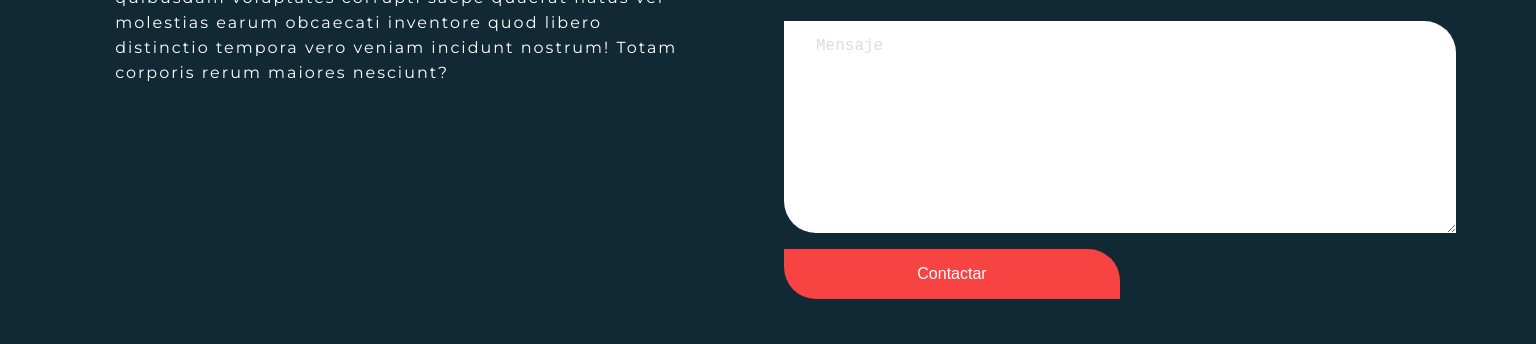
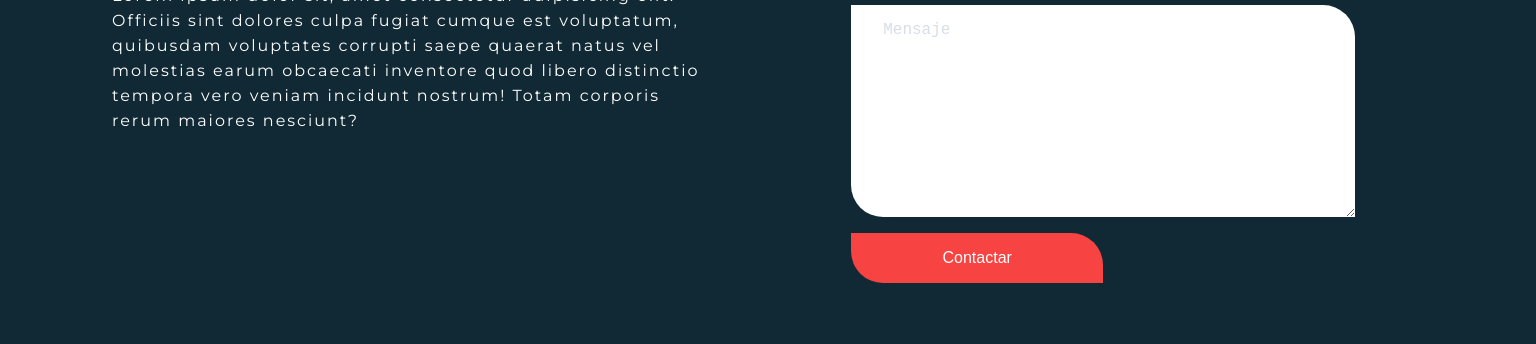
Before and after one commit to Wilber65218/PrimerParcial, a plain HTML site: page index.html in a window 1536 px wide. Shown: the part 1512-1856 px from the top of the page. Drawn offline with Linux system fonts and the light colour scheme.

Commit message:
PrimerParcial

```diff
--- a/css/main.css
+++ b/css/main.css
@@ -331,6 +331,7 @@ footer .social-links {
     /*separando isotipo del nav y dejando un espacio de por medio*/
     .header{
         width: 100%;
+        margin: 0 20px;
         justify-content: space-between
     }
     /*separando un poco los logos para un mayor orden*/
@@ -365,8 +366,7 @@ footer .social-links {
     display: flex;
     min-height: 300px;
     max-width: 350px;
-    margin: 2rem 30px 2rem 0;
-    margin-left: 26px;
+    margin: 2rem 30px 2rem 26px;
     justify-content: center;
     flex-flow: column nowrap
 }
@@ -385,7 +385,7 @@ footer .social-links {
     /*cambiando tamanio de parrafo bajo imagen dentro del div bio info*/
     .bio-info p{
         height: 60%;
-        margin: -1em 1.2em ;
+        margin: -1em -1.5em -1em 1em;
         font-size: 1em
     }
     /*acomodando mejor la imagen del div */
@@ -396,7 +396,11 @@ footer .social-links {
     /*cambianado tamanio del div contact*/
     .contact{
         width: 80%;
-        margin: 1em 1.2em ;
+        margin: 2em 0em 0em 4em ;
+    }
+    .contact-form{
+        width: 85%;
+        height: 90%;
     }
     /*cambiando el tamaño del input */
     .contact-form input[type=submit]{
@@ -428,11 +432,10 @@ footer .social-links {
 
    .header{
        width: 100%;
+       margin:0 4rem;
        justify-content: space-between
    }
-   .header {
-       margin:0 18px
-   }
+
    /*haciendo flexible el contenedor para failitar el acomodamiento de los elementos*/
    .big-hero>.container{
        margin: none;
@@ -457,7 +460,7 @@ footer .social-links {
    /*haciendo flexible  el about para poder mover los div*/
    .about{
        display: flex;
-       margin-top: 2em;
+       margin-top: 2em ;
        justify-content: center;
    }
    /*centrando el h2 para no mezclarlo con los div*/
@@ -469,13 +472,23 @@ footer .social-links {
    /*separando los divs, poniendo uno a la par de otro*/
    .about div{
        flex:1;
-       margin: 1em;
+       margin: 2em 4em  0 4em;
    }
    /*cambiando el tamaño del input */
    .contact-form input[type=submit]{
        width: 50%;
        margin-bottom: 1em;
    }
+   .bio-info p{
+    height: 60%;
+    margin:0 -3em   ;
+    font-size: 1.1em
+}
+.contact-form{
+    width: 100%;
+    height: 90%;
+    margin: -1em  -3em 1em  1.2em ;
+}
 
    .container {
        display: flex;
@@ -484,11 +497,7 @@ footer .social-links {
        margin: 0 auto;
        max-width: 1024px;
    }
-    /*separando logos de twitter */
-    footer .social-links>{
-       margin: 0;
-       justify-content: center
-   }
+
 
 }
 
@@ -496,7 +505,8 @@ footer .social-links {
 
      /*estableciendo distancia de elementos del header*/
      .header {
-        margin: 0;
+         width: 100%;
+        margin: 0 3em;
        justify-content: space-between
    }
   /*ajustando elemtos de los articulos*/
@@ -508,6 +518,18 @@ footer .social-links {
     justify-content: center;
     flex-wrap: nowrap
 }
+ /*cambiando tamanio de parrafo bajo imagen dentro del div bio info*/
+ .bio-info p{
+    height: 60%;
+    margin:0 -3em   ;
+    font-size: 1em
+}
+.contact-form{
+    width: 90%;
+    height: 100%;
+    margin: -3em  -2em 3em  1.2em ;
+}
+
 /*estableciendo limites de la resolucion*/
 .container {
     display: flex;
```
